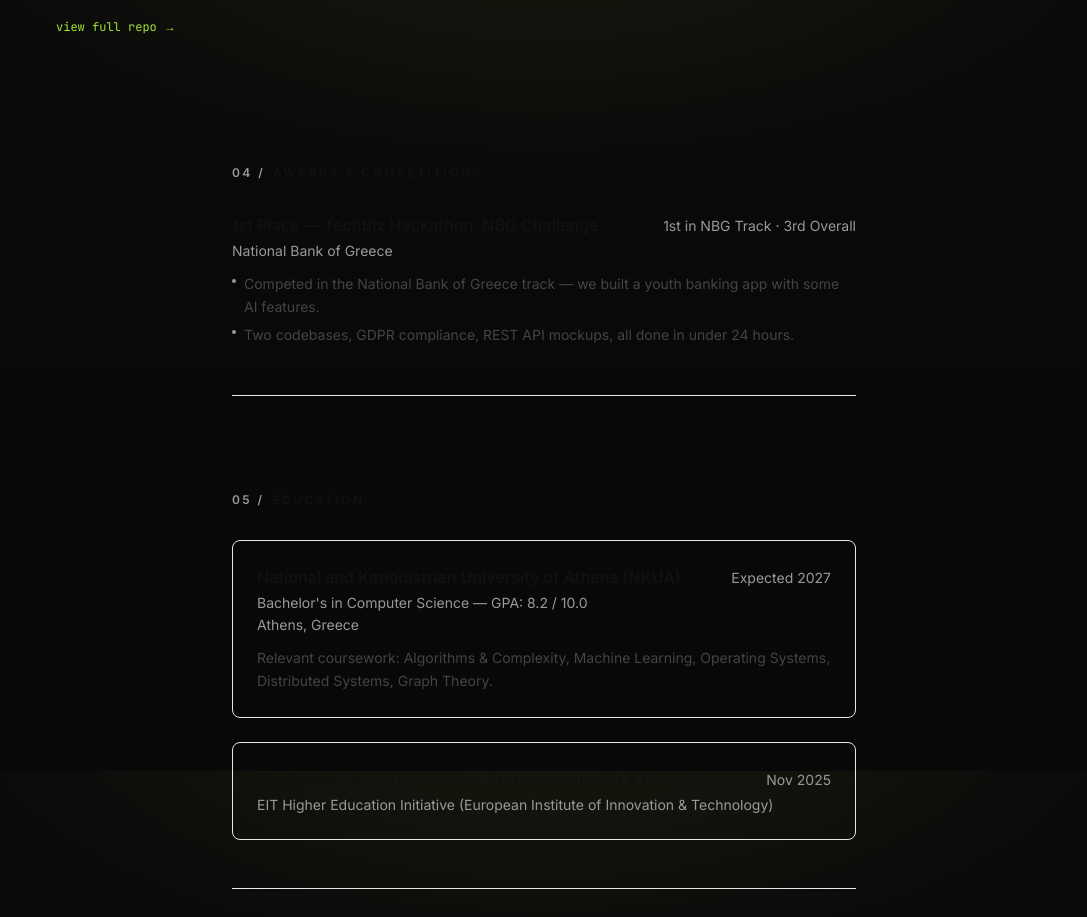
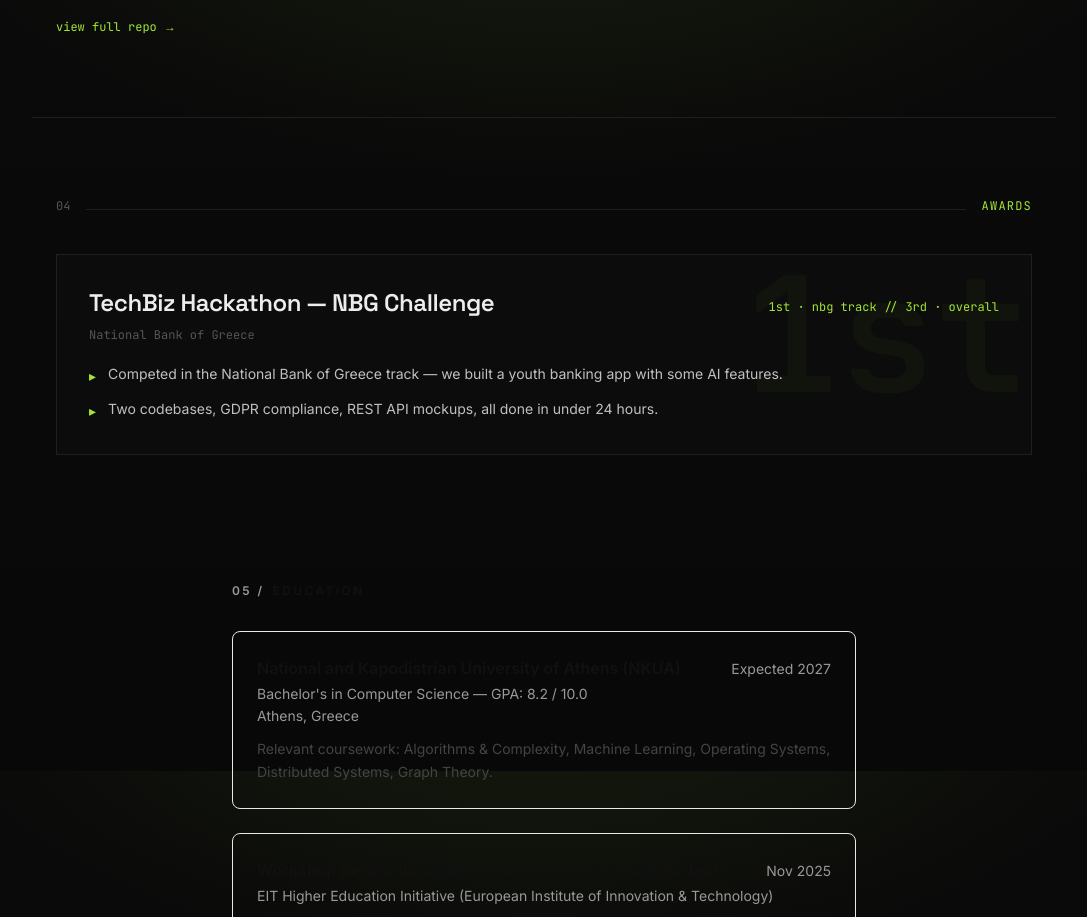
Before and after one commit to georgebon5/personal-website, a Next.js app: page /personal-website/ in a window 1280 px wide. Shown: the part 2429-3346 px from the top of the page, without its empty margins (96-1183 px from the left). Built offline with nearby package versions, Linux system fonts and the light colour scheme.

Commit message:
feat(awards): add ghost '1st'   background and lime bullet markers

```diff
--- a/app/components/Awards.tsx
+++ b/app/components/Awards.tsx
@@ -1,32 +1,45 @@
 export default function Awards() {
+  const bullets = [
+    "Competed in the National Bank of Greece track — we built a youth banking app with some AI features.",
+    "Two codebases, GDPR compliance, REST API mockups, all done in under 24 hours.",
+  ];
+
   return (
-    <section id="awards" className="max-w-2xl mx-auto px-6 py-12">
-      <p className="text-xs tracking-[0.2em] text-[#111111] font-semibold uppercase mb-8"><span className="text-[#999999] mr-2">04 /</span>Awards &amp; Competitions</p>
+    <section id="awards" className="max-w-5xl mx-auto px-6 py-20 border-t border-[#1f1f1f]">
+      <div className="flex items-baseline gap-4 mb-10">
+        <span className="font-mono text-xs text-[#555555]">04</span>
+        <span className="h-px flex-grow bg-[#1f1f1f]" />
+        <h2 className="font-mono text-xs tracking-widest text-[#a3e635] uppercase">awards</h2>
+      </div>
 
-      <div>
-        <div className="flex flex-col sm:flex-row sm:items-baseline sm:justify-between gap-1">
-          <h3 className="text-[#111111] font-semibold text-base">
-            1st Place — TechBiz Hackathon, NBG Challenge
+      <div className="border border-[#1f1f1f] bg-[#121212]/40 p-6 md:p-8 relative overflow-hidden">
+        <div className="absolute top-0 right-0 font-mono text-[8rem] md:text-[10rem] font-bold text-[#a3e635]/[0.04] leading-none pointer-events-none select-none">
+          1st
+        </div>
+
+        <div className="relative">
+          <div className="flex flex-col sm:flex-row sm:items-baseline sm:justify-between gap-2 mb-2">
+            <h3 className="font-display text-xl md:text-2xl font-semibold text-[#ededed]">
+              TechBiz Hackathon — NBG Challenge
             </h3>
-          <span className="text-sm text-[#999999] shrink-0">
-            1st in NBG Track · 3rd Overall
+            <span className="font-mono text-xs text-[#a3e635]">
+              1st · nbg track // 3rd · overall
             </span>
           </div>
-        <p className="text-sm text-[#999999] mt-1">National Bank of Greece</p>
-        <ul className="mt-3 space-y-1.5">
-          {[
-            "Competed in the National Bank of Greece track — we built a youth banking app with some AI features.",
-            "Two codebases, GDPR compliance, REST API mockups, all done in under 24 hours.",
-          ].map((item) => (
-            <li key={item} className="flex items-start gap-2 text-sm text-[#444444] leading-relaxed">
-              <span className="mt-1.5 w-1 h-1 rounded-full bg-[#999999] shrink-0" />
+          <p className="font-mono text-xs text-[#555555] mb-5">National Bank of Greece</p>
+          <ul className="space-y-2.5">
+            {bullets.map((item) => (
+              <li
+                key={item}
+                className="flex items-start gap-3 text-sm text-[#ededed]/80 leading-relaxed"
+              >
+                <span className="font-mono text-[#a3e635] shrink-0 mt-0.5">▸</span>
                 {item}
               </li>
             ))}
           </ul>
         </div>
-
-      <hr className="mt-12 border-[#e8e8e8]" />
+      </div>
     </section>
   );
 }
```
Lines whose indentation alone changed are shown as unchanged.
